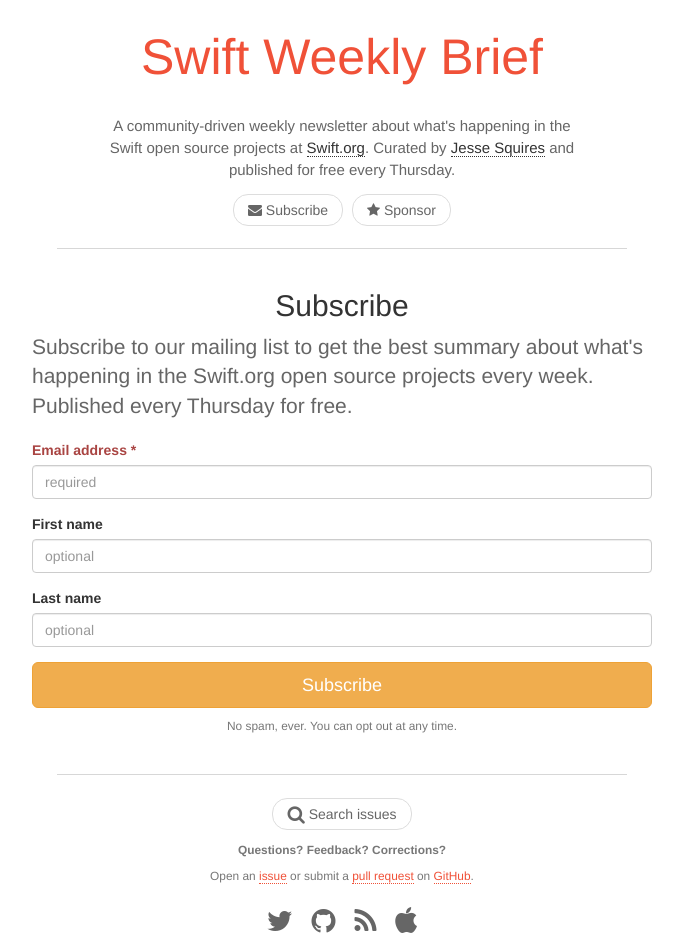
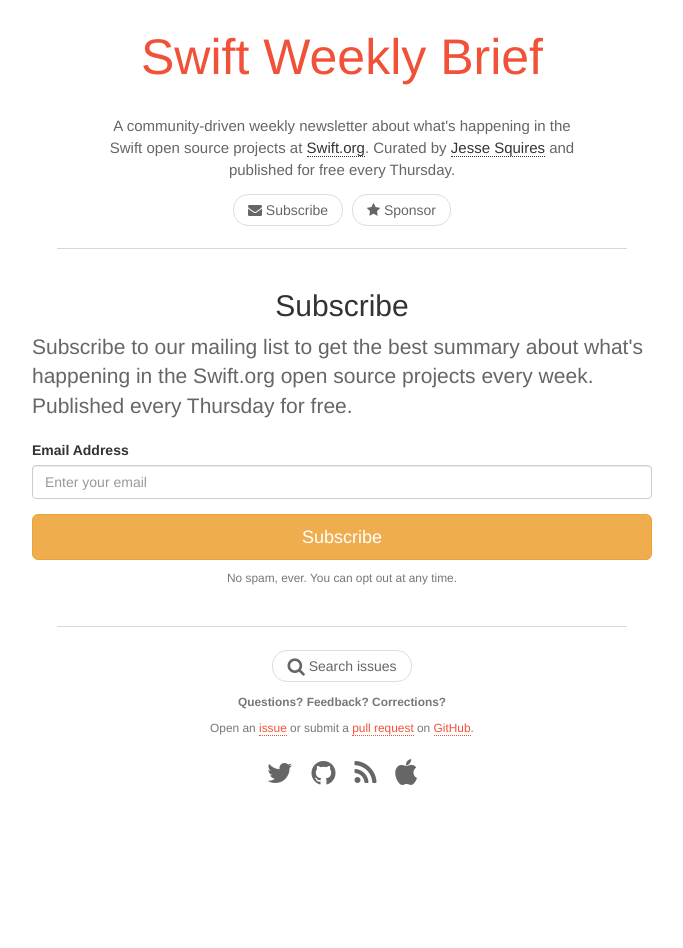
Before and after one commit to SwiftWeekly/swiftweekly.github.io, a Jekyll site: the page built from subscribe.html, in a window 1280 px wide. Shown: the whole page, without its empty margins (298-981 px from the left). Built offline with Jekyll 4.4.1, drawn with Linux system fonts in a browser that asks for light colours; comment, search, counter and statistics services are not loaded; after the commit the page ends 900 px from its top, so only the background shows below that.

Commit message:
update subscribe

```diff
--- a/subscribe.html
+++ b/subscribe.html
@@ -20,18 +20,8 @@
                target="_blank" novalidate>
          <div id="mc_embed_signup_scroll">
                <div class="form-group">
-                  <label for="mce-EMAIL" class="text-danger">Email address <span class="asterisk">*</span></label>
-                  <input type="email" value="" name="EMAIL" class="form-control" id="mce-EMAIL" placeholder="required">
-               </div>
-
-               <div class="form-group">
-                  <label for="mce-FNAME">First name</label>
-                  <input type="text" value="" name="FNAME" class="form-control" id="mce-FNAME" placeholder="optional">
-               </div>
-
-               <div class="form-group">
-                  <label for="mce-LNAME">Last name</label>
-                  <input type="text" value="" name="LNAME" class="form-control" id="mce-LNAME" placeholder="optional">
+                  <label for="mce-EMAIL">Email Address</label>
+                  <input type="email" value="" name="EMAIL" class="form-control" id="mce-EMAIL" placeholder="Enter your email">
                </div>
 
                <div id="mce-responses" class="clear">
```
Also changed, not shown: other parts of subscribe.html (+1 -1 lines).
